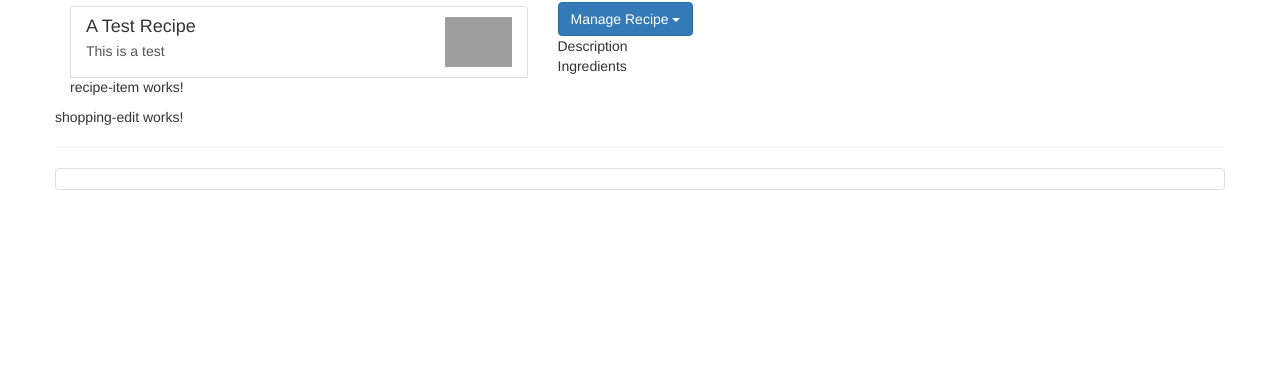
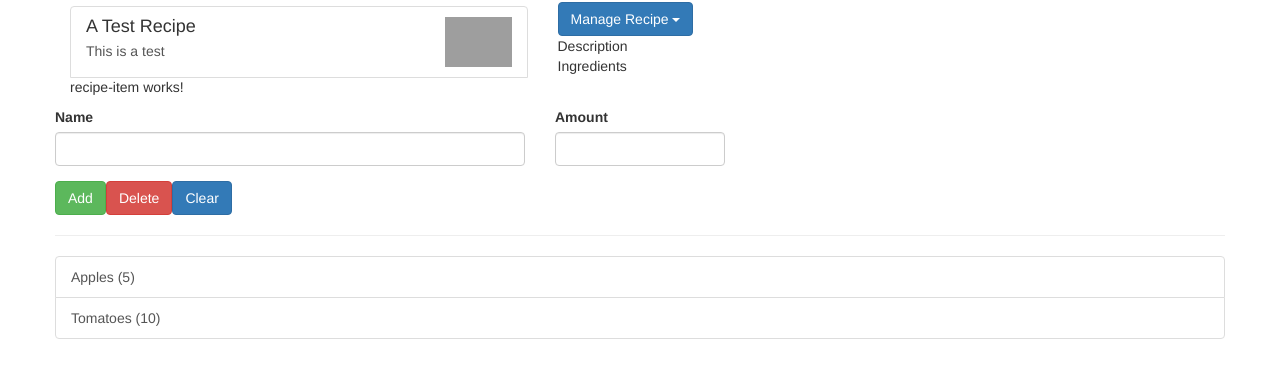
Before and after one commit to ryanschuttig/Recipe_Shopping_List, an Angular app: page / in a window 1280 px wide. Shown: the part 141-518 px from the top of the page. Built offline with nearby package versions, Linux system fonts and the light colour scheme; grey boxes are pictures that could not be loaded.

Commit message:
added buttons for ingredients

```diff
--- a/src/app/shopping-list/shopping-edit/shopping-edit.component.html
+++ b/src/app/shopping-list/shopping-edit/shopping-edit.component.html
@@ -1 +1,23 @@
-<p>shopping-edit works!</p>
+<div class="row">
+    <div class="col-xs-12">
+        <form>
+            <div class="row">
+                <div class="col-sm-5 form-group">
+                    <label for="name">Name</label>
+                    <input type="text" id="name" class="form-control">
+                </div>
+                <div class="col-sm-2 form-group">
+                    <label for="amount">Amount</label>
+                    <input type="number" id="amount" class="form-control">
+                </div>
+            </div>
+            <div class="row">
+                <div class="col-xs-12">
+                    <button class="btn btn-success" type="submit">Add</button>
+                    <button class="btn btn-danger" type="button">Delete</button>
+                    <button class="btn btn-primary" type="button">Clear</button>
+                </div>
+            </div>
+        </form>
+    </div>
+</div>
--- a/src/app/shopping-list/shopping-list.component.html
+++ b/src/app/shopping-list/shopping-list.component.html
@@ -3,7 +3,13 @@
         <app-shopping-edit></app-shopping-edit>
         <hr>
         <ul class="list-group">
-            <a class="list-group-item" style="cursor: pointer"></a>
+            <a
+                class="list-group-item"
+                style="cursor: pointer"
+                *ngFor="let ingredient of ingredients"
+            >
+            {{ ingredient.name }} ({{ ingredient.amount }})
+        </a>
         </ul>
     </div>
 </div>
--- a/src/app/shopping-list/shopping-list.component.ts
+++ b/src/app/shopping-list/shopping-list.component.ts
@@ -1,4 +1,6 @@
 import { Component, OnInit } from '@angular/core';
+
+import { Ingredient } from '../shared/ingredient.model';
 
 @Component({
   selector: 'app-shopping-list',
@@ -6,7 +8,10 @@
   styleUrls: ['./shopping-list.component.css']
 })
 export class ShoppingListComponent implements OnInit {
-  ingredients = [];
+  ingredients: Ingredient[] = [
+    new Ingredient('Apples', 5),
+    new Ingredient('Tomatoes', 10),
+  ];
 
   constructor() { }
 
```
